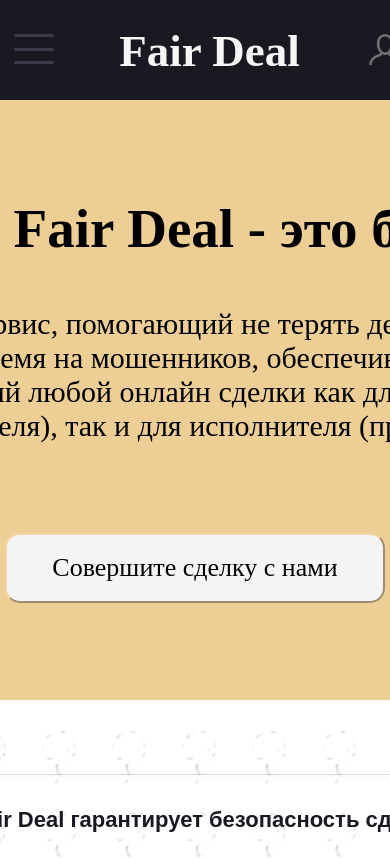
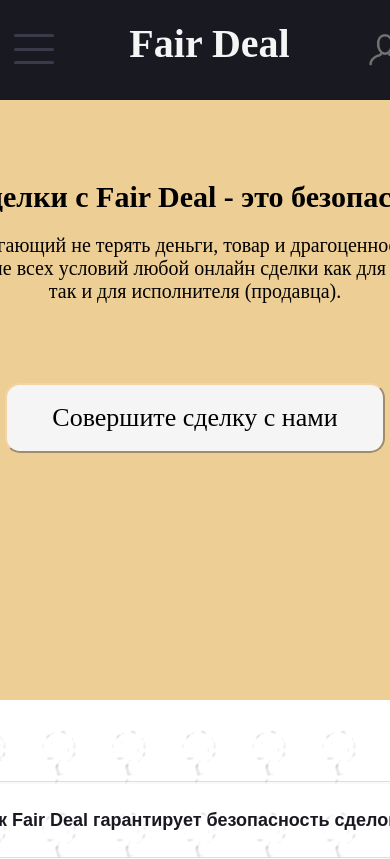
Before and after one commit to Iluhander/fair_deal_complete_app, a React (Create React App) app in the folder client/: page / in a window 390 px wide. Shown: the top 859 px of the page. Built offline with nearby package versions, Linux system fonts and the light colour scheme.

Commit message:
Added support of mobile devices

```diff
--- a/client/src/App.css
+++ b/client/src/App.css
@@ -64,3 +64,23 @@
     -webkit-filter:blur(10px);
   }
 }
+
+@media (max-width: 639px) {
+  h1 {
+    font-size: 30px;
+  }
+
+  p {
+    font-size: 20px;
+  }
+}
+
+@media (min-width: 640px) {
+  h1 {
+    font-size: 55px;
+  }
+
+  p {
+    font-size: 30px;
+  }
+}
--- a/client/src/Greetings/Greetings.css
+++ b/client/src/Greetings/Greetings.css
@@ -11,6 +11,17 @@
 .logo {
     color: whitesmoke;
     font-family: 'Orelega One';
-    font-size: 45px;
     font-weight: bold;
 }
+
+@media (max-width: 639px) {
+    .logo {
+        font-size: 40px;
+    }
+}
+
+@media (min-width: 640px) {
+    .logo {
+        font-size: 45px;
+    }
+}
--- a/client/src/InfoSection/InfoBlock/InfoBlock.css
+++ b/client/src/InfoSection/InfoBlock/InfoBlock.css
@@ -14,11 +14,21 @@
 
 .pStyle {
     position: relative;
-
     font-family: 'Karla', sans-serif;
-    font-size: 22px;
     font-weight: bold;
     color: #191921;
+}
+
+@media (max-width: 639px) {
+    .pStyle {
+        font-size: 18px;
+    }
+}
+
+@media (min-width: 640px) {
+    .pStyle {
+        font-size: 24px;
+    }
 }
 
 hr {
--- a/client/src/TextBlock/TextBlock.css
+++ b/client/src/TextBlock/TextBlock.css
@@ -17,14 +17,11 @@
 h1 {
     font-family: 'Orelega One';
     font-weight: bold;
-    font-size: 55px;
 }
 
 p {
     font-family: 'Orelega One';
     font-weight: normal;
-    font-size: 30px;
-
 }
 
 button {
```
Also changed, not shown: 6 other files (tests, documents, lock files or other folders).
